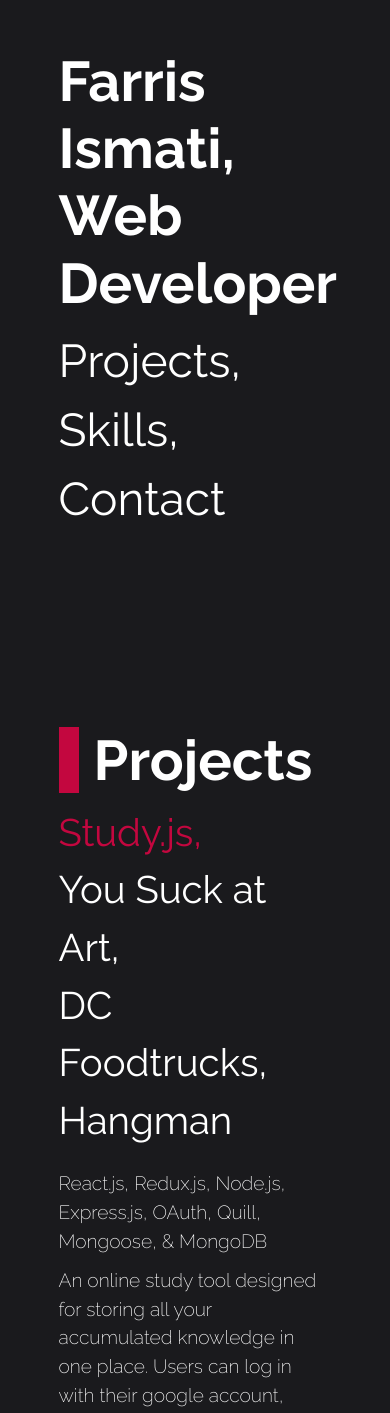
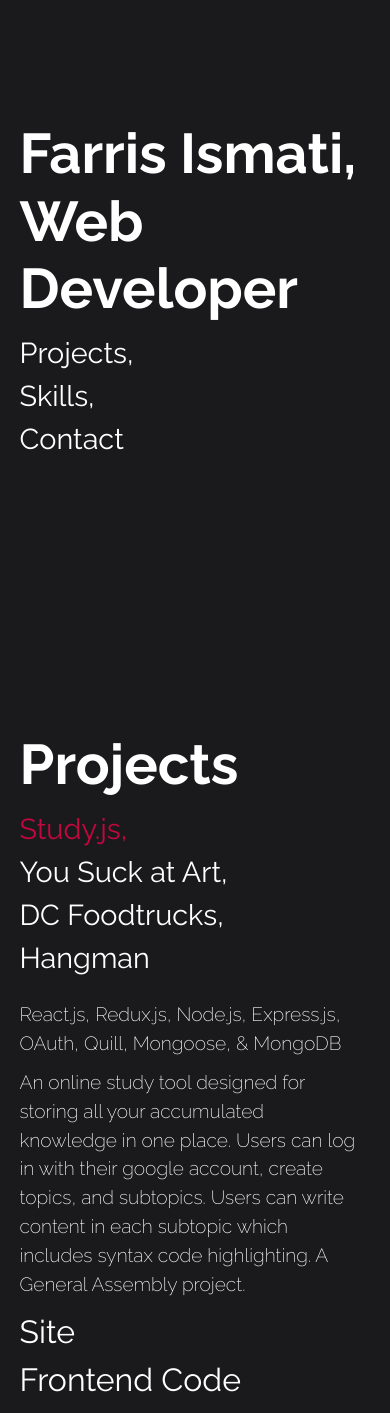
Before and after one commit to FarrisIsmati/portfolio, a React (Create React App) app in the folder portfolio/: page / in a window 390 px wide. Shown: the part 131-1544 px from the top of the page. Built offline with nearby package versions, Linux system fonts and the light colour scheme.

Commit message:
mobile responsive fixes

```diff
--- a/portfolio/src/Stylesheets/Contact.css
+++ b/portfolio/src/Stylesheets/Contact.css
@@ -32,7 +32,7 @@
 
 /*Github/Resume Margin*/
 .resume-github-holder {
-  margin-top: 5px;
+  margin-top: 10px;
 }
 
 /*Prevents github/resume buttons from going full width*/
--- a/portfolio/src/Stylesheets/Projects.css
+++ b/portfolio/src/Stylesheets/Projects.css
@@ -32,7 +32,7 @@
 }
 
 .project-link-holder {
-  margin-top: 5px;
+  margin-top: 10px;
 }
 
 .project-link-holder p {
--- a/portfolio/src/index.css
+++ b/portfolio/src/index.css
@@ -65,11 +65,24 @@ a:active {
 
 @media (max-width : 768px) {
   .element-padding {
-    padding: 0 15% 0 15%;
+    padding: 0 5%;
+  }
+
+  .project-link-holder p, #github, #portfolio {
+    font-weight: 400 !important;
+    font-size: 2em !important;
   }
 
   .content-container-nav, .content-container, .skills-container{
     flex-direction: column;
+  }
+
+  .content-container-nav p {
+    font-size: 1.8em !important;
+  }
+
+  p {
+    font-size: 1.2em;
   }
 
   .arrow-holder, .arrow-holder-bottom {
@@ -78,10 +91,6 @@ a:active {
 
   h1 {
     font-size: 3.5em;
-  }
-
-  p, a {
-    font-size: 1.2em;
   }
 
   .home:before {
```
